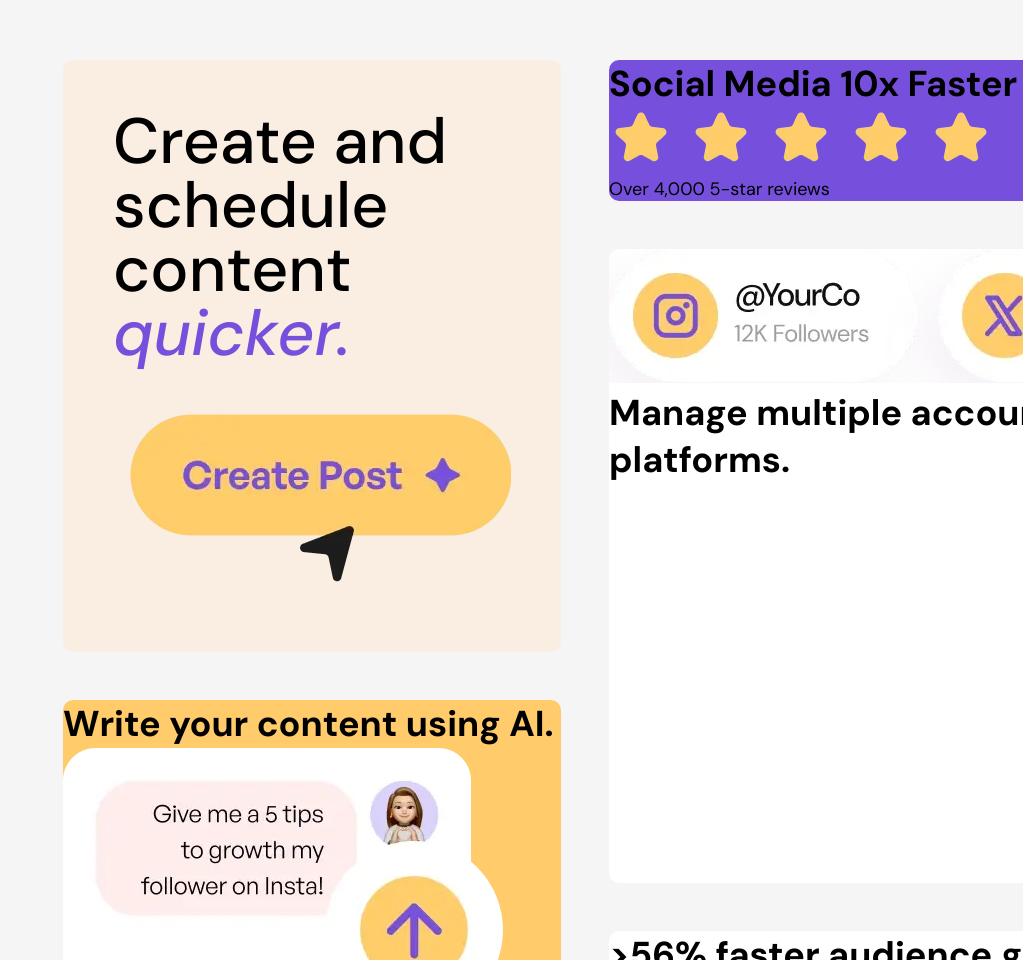
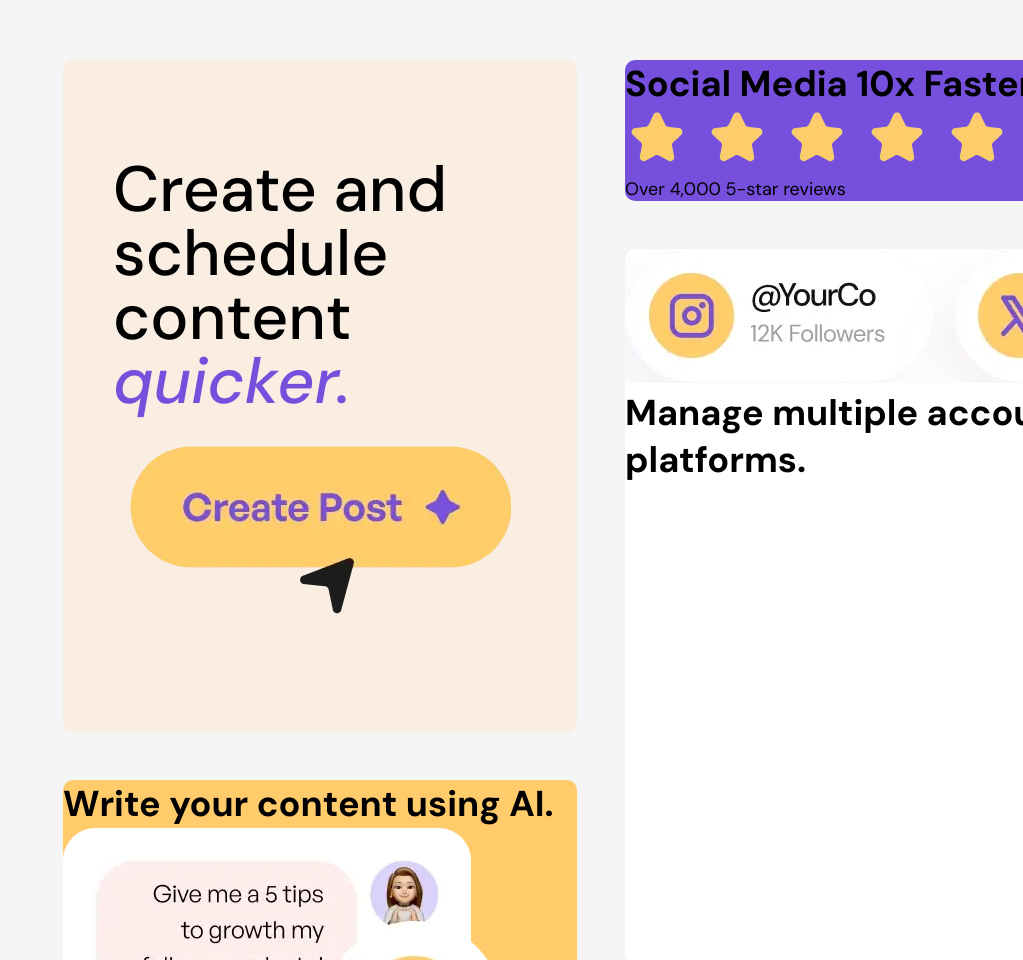
Before and after one commit to ks9927/Bento-Grid, a plain HTML site: page docs/index.html in a window 1280 px wide. Shown: the part 140-1100 px from the top of the page, without its empty margins (257-1280 px from the left). Drawn offline with Linux system fonts and the light colour scheme.

Commit message:
Edited: styling to box 1

```diff
--- a/docs/styles.css
+++ b/docs/styles.css
@@ -52,6 +52,7 @@ body {
   grid-area: one;
   background-color: var(--light-yellow);
   padding: 50px;
+  height: 42rem;
 }
 
 .box-1 h1 {
@@ -59,11 +60,13 @@ body {
   font-size: 4rem;
   text-align: left;
   line-height: 1;
-  margin-bottom: 3rem;
+  margin-top: 3rem;
 }
 
 .box-1 img {
   margin-left: 1rem;
+  margin-right: 1rem;
+  margin-top: 2rem;
 }
 
 .box-1 .i {
```
